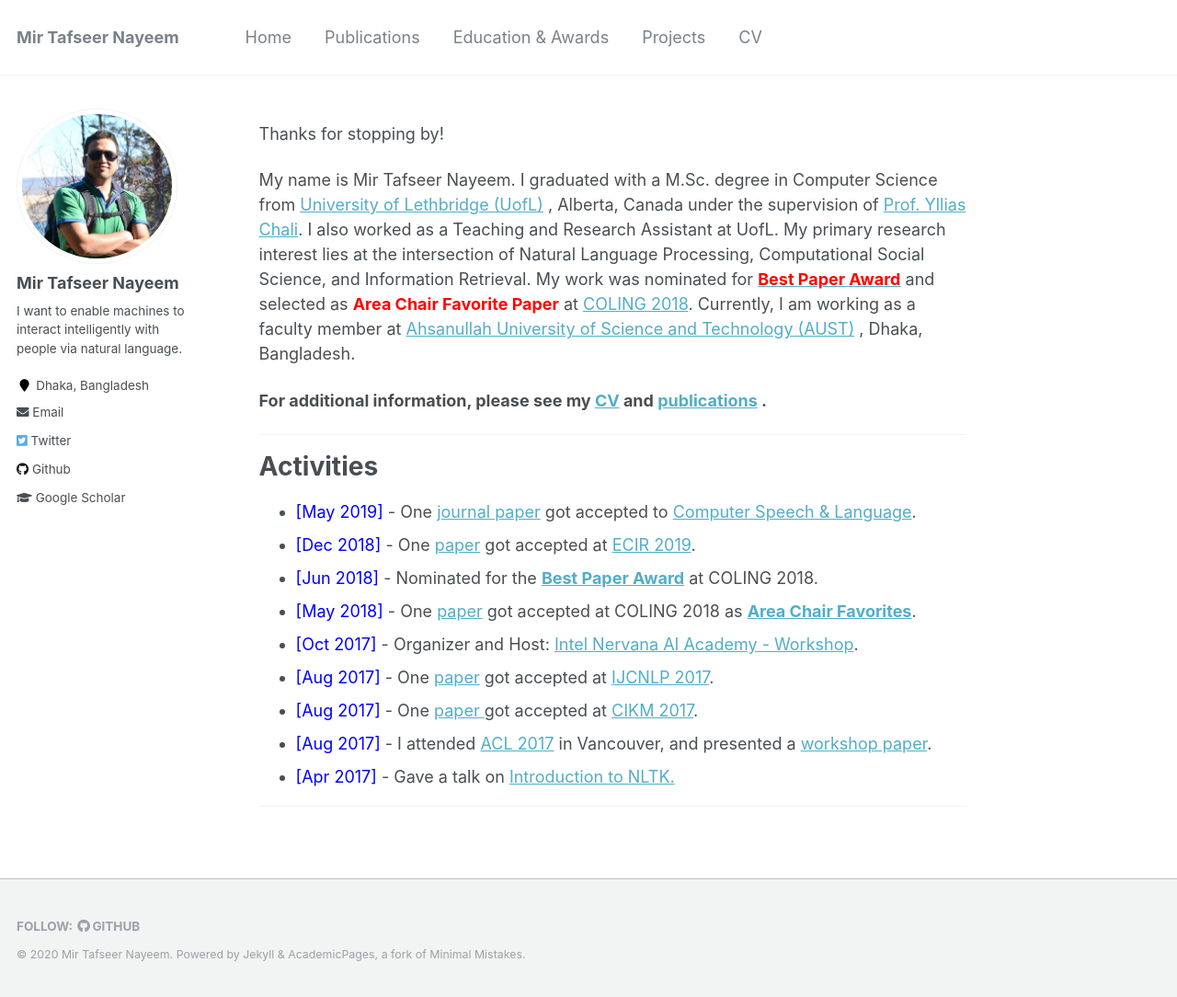
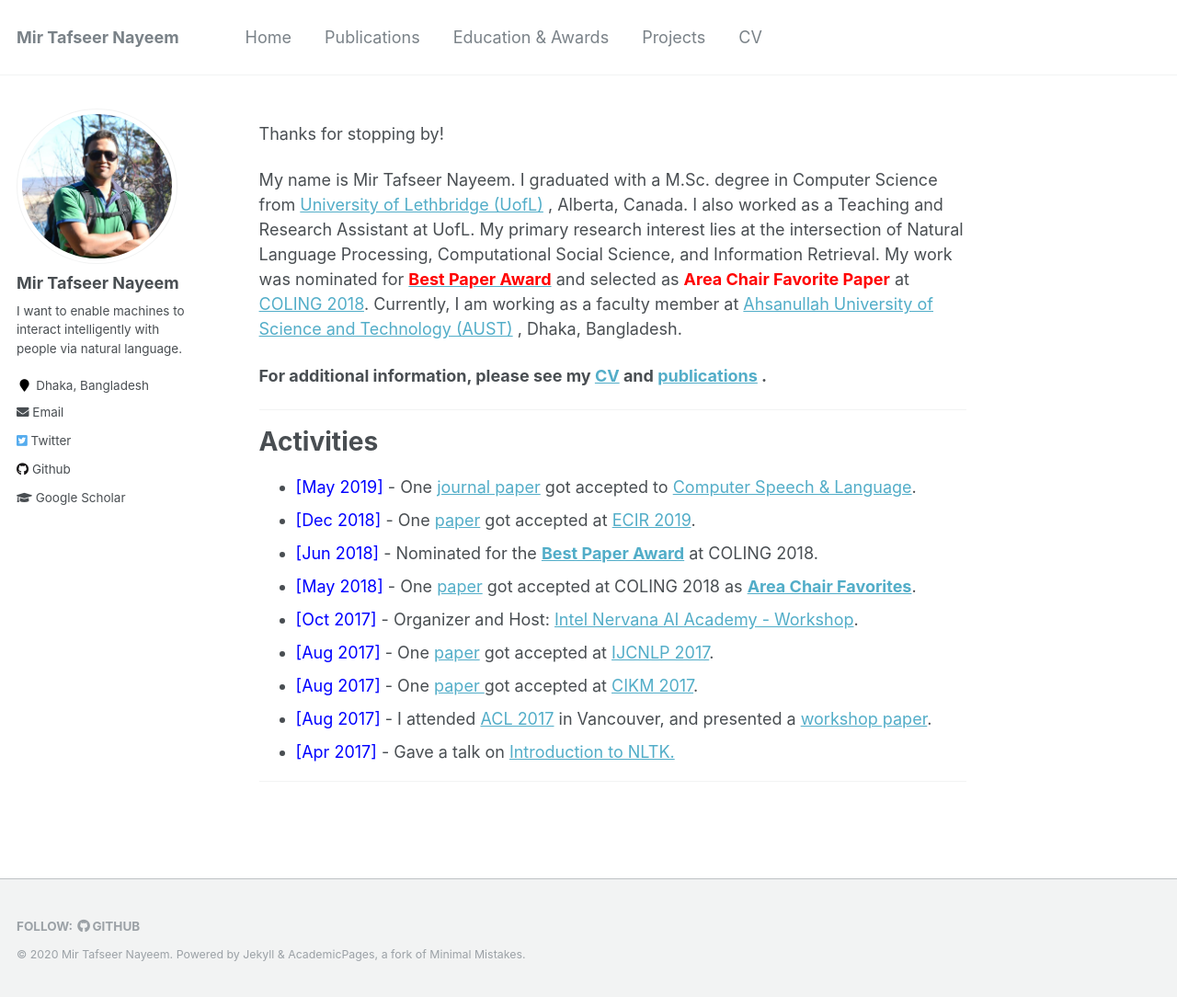
Before and after one commit to sujan-sarker/sujan-sarker.github.io, a Jekyll site: the page built from _pages/about.md, in a window 1280 px wide and 1084 px high. Shown: the whole window at 92% size. Built offline with Jekyll 4.4.1, drawn with Linux system fonts in a browser that asks for light colours.

Commit message:
Update about.md

```diff
--- a/_pages/about.md
+++ b/_pages/about.md
@@ -9,7 +9,7 @@ redirect_from:
 ---
 Thanks for stopping by!
 
-My name is Mir Tafseer Nayeem. I graduated with a M.Sc. degree in Computer Science from [University of Lethbridge (UofL)](https://www.uleth.ca/) , Alberta, Canada under the supervision of [Prof. Yllias Chali](http://www.cs.uleth.ca/~chali/). I also worked as a Teaching and Research Assistant at UofL.  My primary research interest lies at the intersection of Natural Language Processing, Computational Social Science, and Information Retrieval. My work was nominated for [<span style="color:Red"> **Best Paper Award**</span>](http://coling2018.org/coling-2018-best-papers/) and selected as <span style="color:Red"> **Area Chair Favorite Paper** </span> at [COLING 2018](http://coling2018.org). Currently, I am working as a faculty member at [Ahsanullah University of Science and Technology (AUST)](http://aust.edu/cse/index.htm) , Dhaka, Bangladesh.
+My name is Mir Tafseer Nayeem. I graduated with a M.Sc. degree in Computer Science from [University of Lethbridge (UofL)](https://www.uleth.ca/) , Alberta, Canada. I also worked as a Teaching and Research Assistant at UofL.  My primary research interest lies at the intersection of Natural Language Processing, Computational Social Science, and Information Retrieval. My work was nominated for [<span style="color:Red"> **Best Paper Award**</span>](http://coling2018.org/coling-2018-best-papers/) and selected as <span style="color:Red"> **Area Chair Favorite Paper** </span> at [COLING 2018](http://coling2018.org). Currently, I am working as a faculty member at [Ahsanullah University of Science and Technology (AUST)](http://aust.edu/cse/index.htm) , Dhaka, Bangladesh.
 
 
 **For additional information, please see my [CV](https://tafseer-nayeem.github.io/cv/) and [publications](https://tafseer-nayeem.github.io/publications/) .**
```
